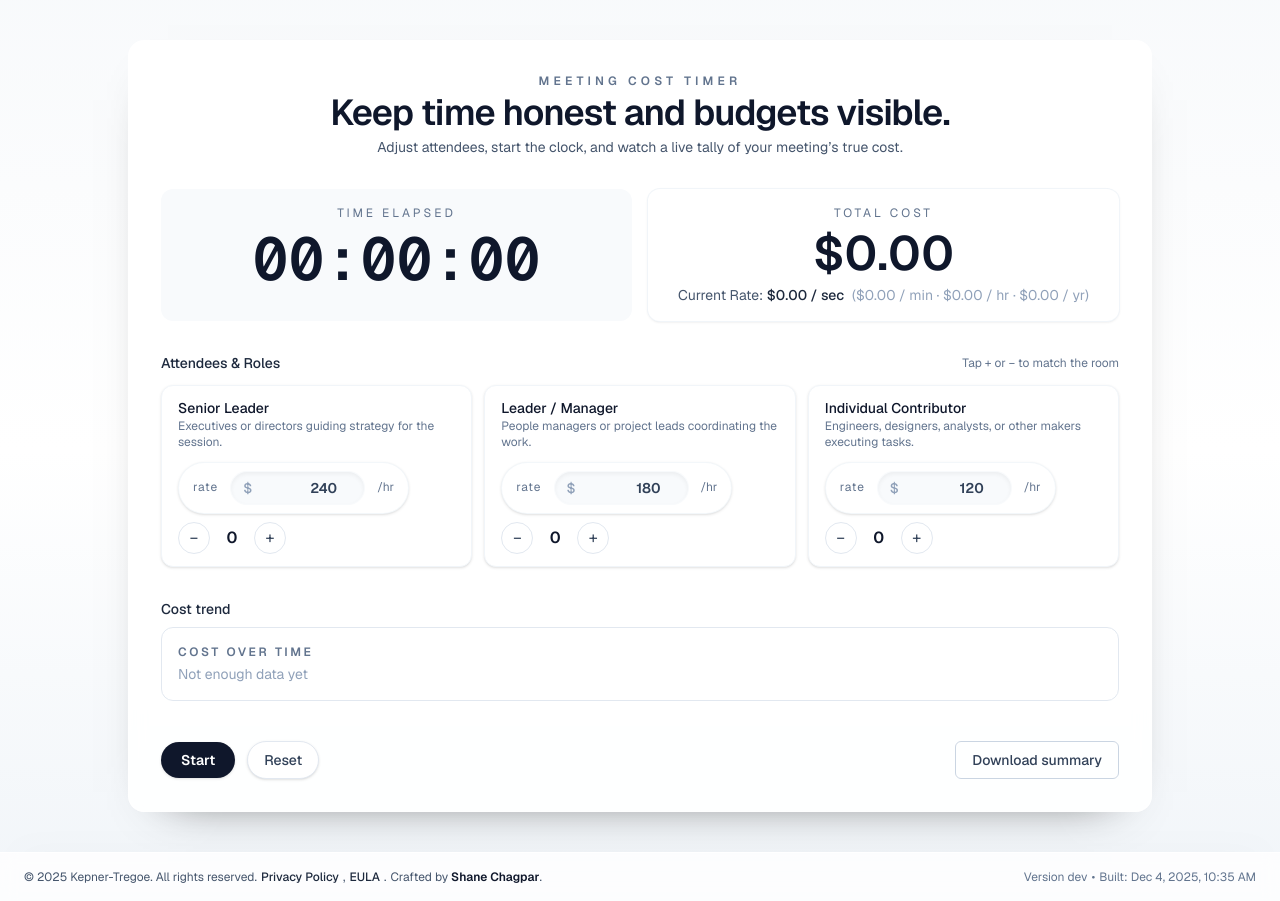
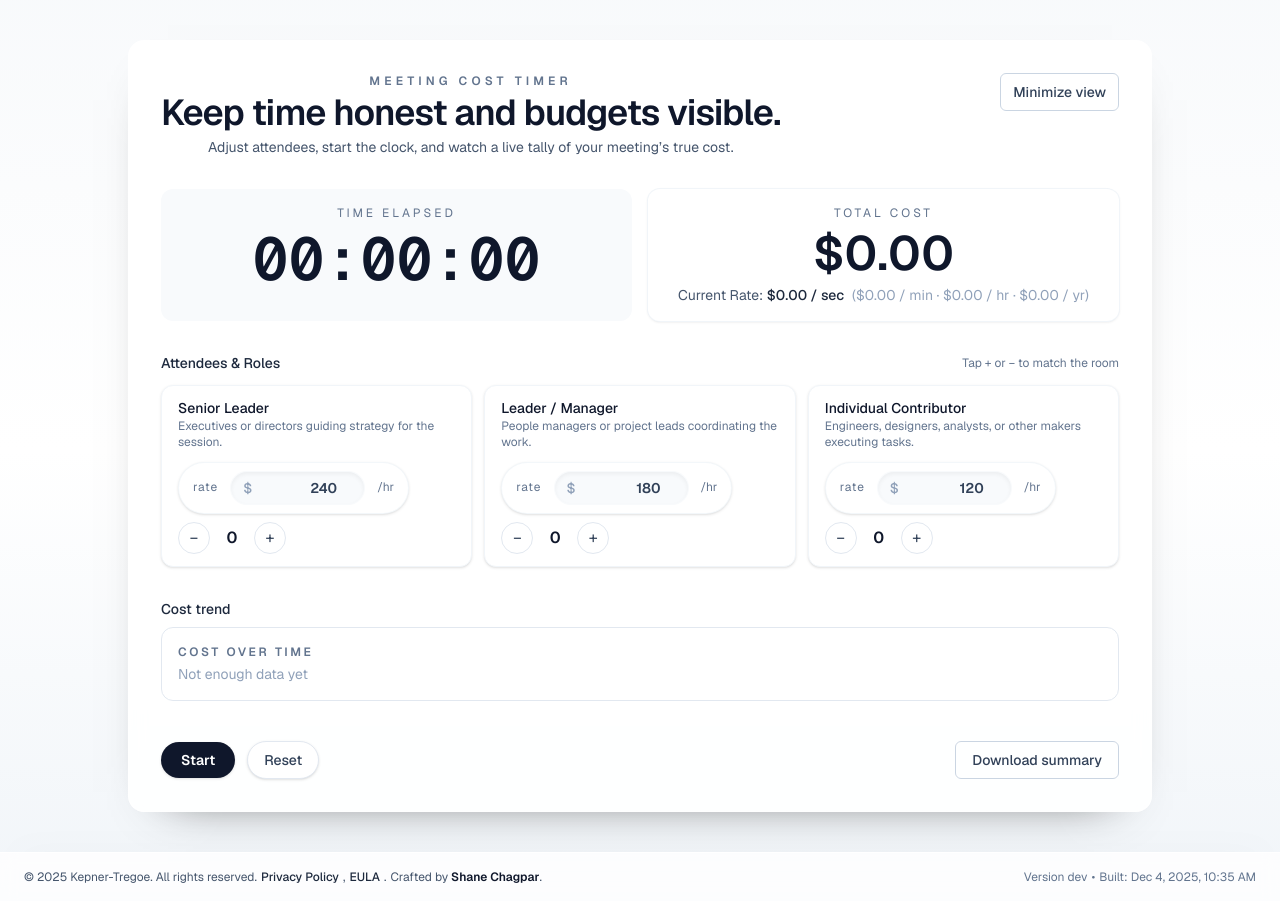
Before and after one commit to MajorIncident/meetingtimer, a Next.js app: page / in a window 1280 px wide. Built offline with nearby package versions, Linux system fonts and the light colour scheme.

Commit message:
Add minimized view toggle for meeting timer

```diff
--- a/src/components/MeetingTimerShell.tsx
+++ b/src/components/MeetingTimerShell.tsx
@@ -1,4 +1,6 @@
 "use client";
+
+import { useState } from "react";
 
 import { CostDisplay } from "@/components/CostDisplay";
 import { MiniCostGraph } from "@/components/MiniCostGraph";
@@ -13,6 +15,7 @@ import {
 import { defaultMeetingRoles } from "@/lib/rolesConfig";
 
 export function MeetingTimerShell() {
+  const [isMinimized, setIsMinimized] = useState(false);
   const {
     snapshot,
     totalSeconds,
@@ -41,9 +44,15 @@ export function MeetingTimerShell() {
     downloadMeetingSummary(summary);
   };
 
+  const containerClassName = isMinimized
+    ? "w-full max-w-3xl rounded-2xl border border-white/60 bg-white/90 p-4 shadow-[0_20px_50px_-40px_rgba(0,0,0,0.8)] backdrop-blur"
+    : "w-full max-w-5xl rounded-2xl border border-white/60 bg-white/90 p-8 shadow-[0_20px_50px_-40px_rgba(0,0,0,0.8)] backdrop-blur";
+
   return (
-    <section className="w-full max-w-5xl rounded-2xl border border-white/60 bg-white/90 p-8 shadow-[0_20px_50px_-40px_rgba(0,0,0,0.8)] backdrop-blur">
-      <header className="flex flex-col gap-1 text-center">
+    <section className={containerClassName}>
+      <div className="flex items-start justify-between gap-3">
+        {!isMinimized && (
+          <header className="flex flex-col gap-1 text-left sm:text-center">
             <p className="text-xs font-semibold uppercase tracking-[0.35em] text-slate-500">
               Meeting Cost Timer
             </p>
@@ -54,7 +63,24 @@ export function MeetingTimerShell() {
               Adjust attendees, start the clock, and watch a live tally of your meeting’s true cost.
             </p>
           </header>
+        )}
 
+        <button
+          type="button"
+          onClick={() => setIsMinimized((prev) => !prev)}
+          className="inline-flex items-center justify-center rounded-md border border-slate-300 px-3 py-2 text-sm font-medium text-slate-700 transition hover:bg-slate-100 hover:text-slate-900"
+          aria-pressed={isMinimized}
+        >
+          {isMinimized ? "Restore full view" : "Minimize view"}
+        </button>
+      </div>
+
+      {isMinimized ? (
+        <div className="mt-4 grid gap-3 sm:grid-cols-2">
+          <TimerDisplay totalSeconds={totalSeconds} />
+          <CostDisplay totalCost={totalCost} costPerSecond={costPerSecond} />
+        </div>
+      ) : (
         <div className="mt-8 space-y-8">
           <div className="grid gap-4 md:grid-cols-2">
             <TimerDisplay totalSeconds={totalSeconds} />
@@ -99,6 +125,7 @@ export function MeetingTimerShell() {
             </div>
           </div>
         </div>
+      )}
     </section>
   );
 }
```
Lines whose indentation alone changed are shown as unchanged.
